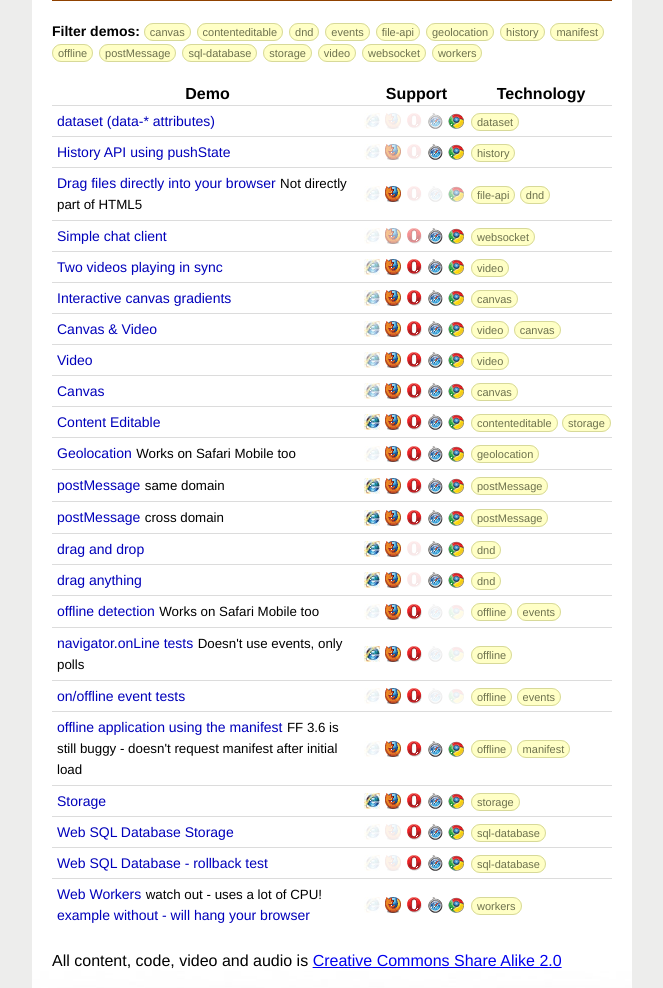
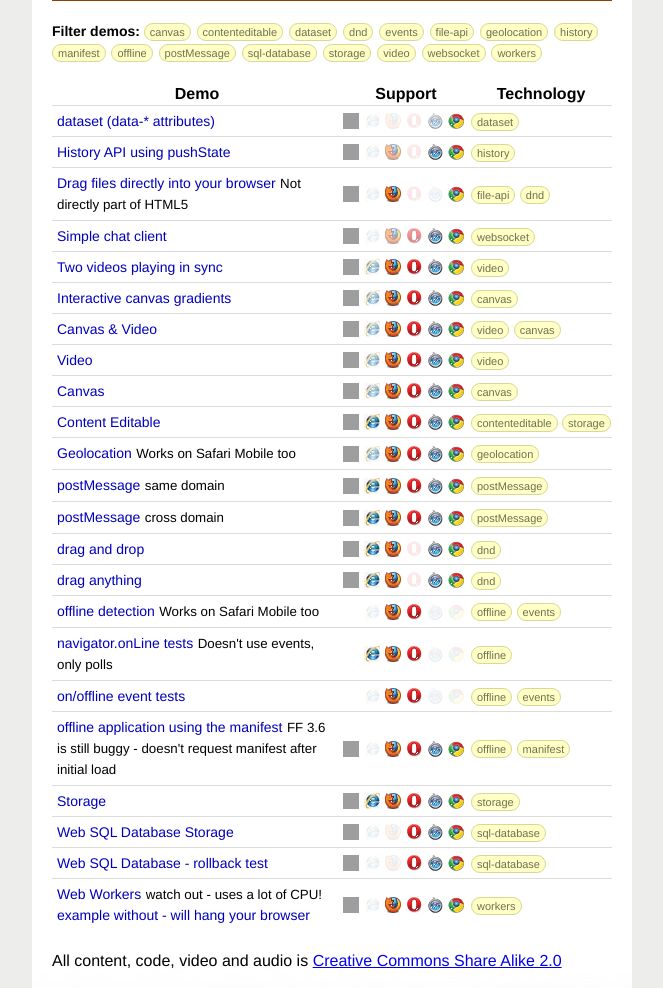
Before and after one commit to remy/html5demos, a PHP site: page / in a window 1280 px wide. Shown: the part 305-1293 px from the top of the page, without its empty margins (308-971 px from the left). Run offline with PHP 8.4, Linux system fonts and the light colour scheme; some libraries are stand-ins or nearby versions; grey boxes are pictures that could not be loaded.

Commit message:
Added live browser tests, to show whether current viewing browser supports particular technology

```diff
--- a/css/html5demos.css
+++ b/css/html5demos.css
@@ -177,7 +177,7 @@ body.view-source #view-source {
 }
 
 #demos .support {
-  width: 105px;
+  width: 126px;
 }
 
 .support span {
@@ -261,6 +261,25 @@ body.view-source #view-source {
 #html5badge {
 /*  display: none;*/
   margin-left: -30px;
+  border: 0;
+}
+
+#html5badge img {
+  border: 0;
+}
+
+.support span.yourbrowser {
+  width: 16px;
+  height: 16px;
+  background: none;
+}
+
+.support span.yourbrowser.supported {
+  background: url(../images/yourbrowser.gif) no-repeat top left;
+}
+
+.support span.yourbrowser.not-supported {
+  background: url(../images/yourbrowser.gif) no-repeat top right;
 }
 
 /** Pretty printing styles. Used with prettify.js. */
--- a/demos.json
+++ b/demos.json
@@ -6,7 +6,8 @@
     "support": {
       "live": "chrome",
       "nightly": "safari"
-    }
+    },
+    "test": "'dataset' in document.createElement('i')"
   },
   {
     "desc": "History API using pushState",
@@ -16,7 +17,8 @@
     "support": {
       "live": "chrome safari",
       "nightly": "firefox"
-    }
+    },
+    "test": "Modernizr.history"
   },
   {
     "desc": "Drag files directly into your browser",
@@ -24,9 +26,9 @@
     "note": "Not directly part of HTML5",
     "tags": "file-api dnd",
     "support": {
-      "live": "firefox",
-      "nightly": "chrome"
-    }
+      "live": "firefox chrome"
+    },
+    "test": "typeof FileReader != 'undefined'"
   },
   {
     "desc": "Simple chat client",
@@ -35,7 +37,8 @@
     "support": {
       "live": "safari chrome",
       "nightly": "firefox opera"
-    }
+    },
+    "test": "Modernizr.websockets"
   },
   {
     "desc": "Two videos playing in sync",
@@ -44,7 +47,8 @@
     "support": {
       "live": "firefox opera safari chrome",
       "nightly": "ie"
-    }
+    },
+    "test": "Modernizr.video"
   },
   {
     "desc": "Interactive canvas gradients",
@@ -53,7 +57,8 @@
     "support": {
       "live": "firefox opera safari chrome",
       "nightly": "ie"
-    }
+    },
+    "test": "Modernizr.canvas"
   },
   {
     "desc": "Canvas & Video",
@@ -62,7 +67,8 @@
     "support": {
       "live": "firefox opera safari chrome",
       "nightly": "ie"
-    }
+    },
+    "test": "Modernizr.video && Modernizr.canvas"
   },
   {
     "desc": "Video",
@@ -71,7 +77,8 @@
     "support": {
       "live": "firefox opera safari chrome",
       "nightly": "ie"
-    }
+    },
+    "test": "Modernizr.video"
   },
   {
     "desc": "Canvas",
@@ -80,7 +87,8 @@
     "support": {
       "live": "firefox opera safari chrome",
       "nightly": "ie"
-    }
+    },
+    "test": "Modernizr.canvas"
   },
   {
     "desc": "Content Editable",
@@ -88,7 +96,8 @@
     "tags": "contenteditable storage",
     "support": {
       "live": "ie firefox opera safari chrome"
-    }
+    },
+    "test": "'isContentEditable' in document.createElement('span');"
   },
   {
     "desc": "Geolocation",
@@ -96,8 +105,10 @@
     "tags": "geolocation",
     "note": "Works on Safari Mobile too",
     "support": {
-      "live": "firefox chrome safari opera"
-    }
+      "live": "firefox chrome safari opera",
+      "nightly": "ie"
+    },
+    "test": "Modernizr.geolocation"
   },
   {
     "desc": "postMessage",
@@ -106,7 +117,8 @@
     "tags": "postMessage",
     "support": {
       "live": "ie firefox opera safari chrome"
-    }
+    },
+    "test": "Modernizr.postmessage"
   },
   {
     "desc": "postMessage",
@@ -115,7 +127,8 @@
     "note": "cross domain",
     "support": {
       "live": "ie firefox opera safari chrome"
-    }
+    },
+    "test": "Modernizr.postmessage"
   },
   {
     "desc": "drag and drop",
@@ -123,7 +136,8 @@
     "tags": "dnd",
     "support": {
       "live": "ie firefox safari chrome"
-    }
+    },
+    "test": "Modernizr.draganddrop"
   },
   {
     "desc": "drag anything",
@@ -131,7 +145,8 @@
     "tags": "dnd",
     "support": {
       "live": "ie firefox safari chrome"
-    }
+    },
+    "test": "Modernizr.draganddrop"
   },
   {
     "desc": "offline detection",
@@ -167,7 +182,8 @@
     "tags": "offline manifest",
     "support": {
       "live": "firefox safari chrome opera"
-    }
+    },
+    "test": "Modernizr.applicationcache"
   },
   {
     "desc": "Storage",
@@ -175,7 +191,8 @@
     "tags": "storage",
     "support": {
       "live": "ie firefox opera safari chrome"
-    }
+    },
+    "test": "Modernizr.sessionstorage && Modernizr.localstorage"
   },
   {
     "desc": "Web SQL Database Storage",
@@ -183,7 +200,8 @@
     "tags": "sql-database",
     "support": {
       "live": "safari chrome opera"
-    }
+    },
+    "test": "Modernizr.websqldatabase"
   },
   {
     "desc": "Web SQL Database - rollback test",
@@ -191,7 +209,8 @@
     "tags": "sql-database",
     "support": {
       "live": "safari chrome opera"
-    }
+    },
+    "test": "Modernizr.websqldatabase"
   },
   {
     "desc": "Web Workers",
@@ -200,6 +219,7 @@
     "note": "watch out - uses a lot of CPU! <a href=\"non-worker\">example without - will hang your browser</a>",
     "support": {
       "live": "safari chrome firefox opera"
-    }
+    },
+    "test": "Modernizr.webworkers"
   }
 ]
--- a/index.php
+++ b/index.php
@@ -1,13 +1,13 @@
 <?php
 $demos = json_decode(file_get_contents('demos.json'));
 
-function support($support) {
+function support($support, $url) {
   $browsers = split(' ', 'ie firefox opera safari chrome'); // big 5 - should I add iPhone (for geo, etc)?
 
   $live = isset($support->live) ? split(' ', $support->live) : array();
   $nightly = isset($support->nightly) ? split(' ', $support->nightly) : array();
 
-  $html = '';
+  $html = '<span title="unknown browser support" class="yourbrowser tag" id="test-' . $url . '"></span> ';
 
   foreach ($browsers as $browser) {
     $class = '';
@@ -43,6 +43,7 @@ function spans($list) {
 <title>HTML5 Demos and Examples</title>
 <link rel="stylesheet" href="/css/html5demos.css" type="text/css" />
 <script src="js/h5utils.js"></script>
+<script src="js/modernizr.custom.js"></script>
 </head>
 <body>
 <section id="wrapper">
@@ -71,7 +72,7 @@ function spans($list) {
           <?php foreach ($demos as $demo) :?>
           <tr>
             <td class="demo"><a href="<?=$demo->url?>"><?=$demo->desc?></a><?php if (isset($demo->note)) { echo ' <small>' . $demo->note . '</small>'; }?></td>
-            <td class="support"><?=support($demo->support)?></td>
+            <td class="support"><?=support($demo->support, $demo->url)?></td>
             <td class="tags"><?=spans($demo->tags)?></td>
           </tr>
           <?php endforeach ?>
@@ -86,8 +87,9 @@ function spans($list) {
     <footer><a id="built" href="http://twitter.com/rem">@rem built this</a></footer>
 </section>
 
-<script src="http://ajax.googleapis.com/ajax/libs/jquery/1.4.2/jquery.min.js"></script>
+<script src="http://ajax.googleapis.com/ajax/libs/jquery/1.5/jquery.min.js"></script>
 <script>
+var tags = [];
 $(document).delegate('span.tag', 'click', function () {
   var $tag = $(this), tag = $tag.text(), type = $tag.closest('td').attr('class') || 'tags';
 
@@ -119,6 +121,17 @@ $('.tags span.tag').each(function () {
 
 $('#tags').append('<strong>Filter demos:</strong> ' + html.sort().join(''));
 
+$.getJSON('demos.json', function (data) {
+  var i = data.length, $test;
+  while (i--) {
+    if (data[i].test && (new Function('return ' + data[i].test))()) {
+      $('#test-' + data[i].url).addClass('supported').attr('title', 'your browser is supported');
+    } else if (data[i].test) {
+      $('#test-' + data[i].url).addClass('not-supported').attr('title', 'your browser is NOT supported');
+    }
+  }
+});
+
 // $('tr td.demo').click(function () {
 //   window.location = $(this).find('a').attr('href');
 // });
```
Also changed, not shown: 1 other file.
